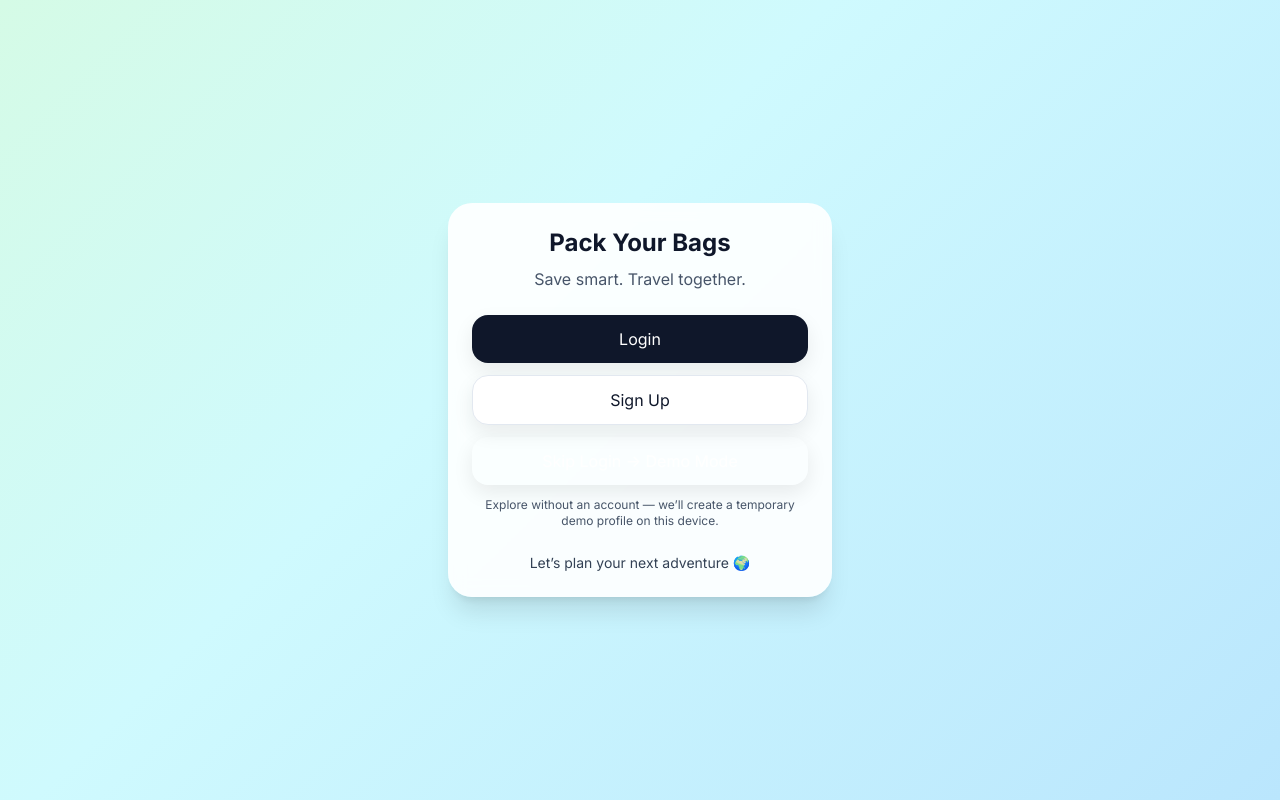
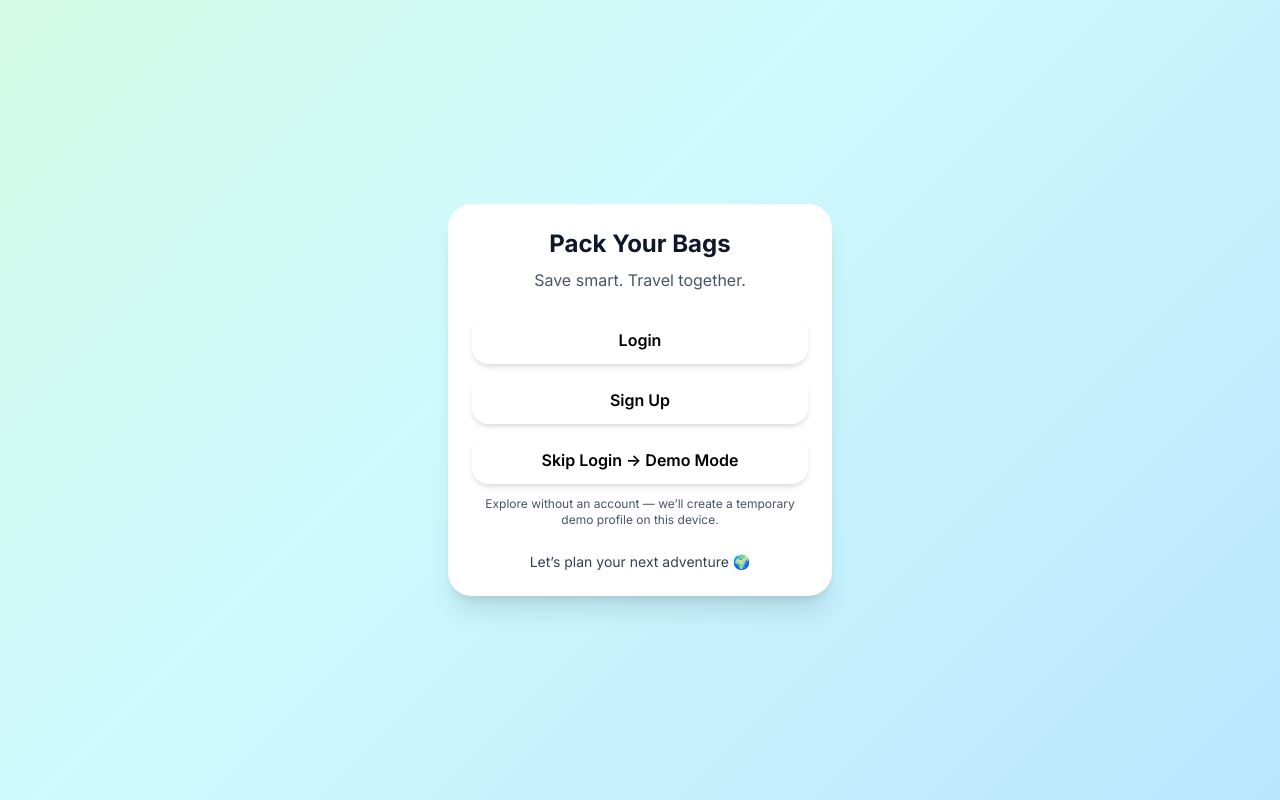
Before and after one commit to gangadhar107/pack-your-bags, a React (Vite) app: page /landing in a window 1280 px wide. Built offline with nearby package versions, Linux system fonts and the light colour scheme.

Commit message:
Style: unify Landing button aesthetics with Login; consistent gradient and accessibility

```diff
--- a/src/Landing.jsx
+++ b/src/Landing.jsx
@@ -19,29 +19,32 @@ export default function Landing() {
   }
 
   return (
-    <div className="min-h-screen flex items-center justify-center px-5 py-10 bg-gradient-to-br from-teal-400 via-blue-400 to-purple-400">
+    <div className="min-h-screen flex items-center justify-center px-5 py-10 bg-gradient-to-b from-sky-100 via-teal-50 to-white">
       <div className="w-full max-w-sm">
-        <div className="rounded-3xl bg-white/90 backdrop-blur p-6 shadow-xl">
+        <div className="rounded-3xl bg-white p-6 shadow-xl">
           <div className="text-center space-y-2">
             <h1 className="text-2xl font-bold text-slate-900">Pack Your Bags</h1>
             <p className="text-slate-600">Save smart. Travel together.</p>
           </div>
           <div className="mt-6 space-y-3">
+            {/* Login (primary) */}
             <button
               onClick={() => navigate('/login')}
-              className="w-full px-4 py-3 rounded-2xl bg-slate-900 text-white shadow-soft hover:opacity-90 transition"
+              className="w-full py-3 px-5 rounded-2xl bg-white text-black font-semibold text-center shadow-md transition-all duration-300 ease-in-out hover:bg-black hover:text-white hover:scale-[1.02] cursor-pointer focus:outline-none focus:ring-2 focus:ring-teal-400"
             >
               Login
             </button>
+            {/* Sign Up (secondary) */}
             <button
               onClick={() => navigate('/signup')}
-              className="w-full px-4 py-3 rounded-2xl bg-white text-slate-900 border border-slate-200 shadow-soft hover:bg-slate-50 transition"
+              className="w-full py-3 px-5 rounded-2xl bg-white text-black font-semibold text-center shadow-md transition-all duration-300 ease-in-out hover:bg-black hover:text-white hover:scale-[1.02] cursor-pointer focus:outline-none focus:ring-2 focus:ring-teal-400"
             >
               Sign Up
             </button>
+            {/* Demo Mode (tertiary, equally visible) */}
             <button
               onClick={handleDemo}
-              className="w-full px-4 py-3 rounded-2xl bg-gradient-to-r from-teal-500 to-blue-500 text-white shadow-soft hover:shadow-lg transition"
+              className="w-full py-3 px-5 rounded-2xl bg-white text-black font-semibold text-center shadow-md transition-all duration-300 ease-in-out hover:bg-black hover:text-white hover:scale-[1.02] cursor-pointer focus:outline-none focus:ring-2 focus:ring-teal-400"
             >
               Skip Login → Demo Mode
             </button>
```
